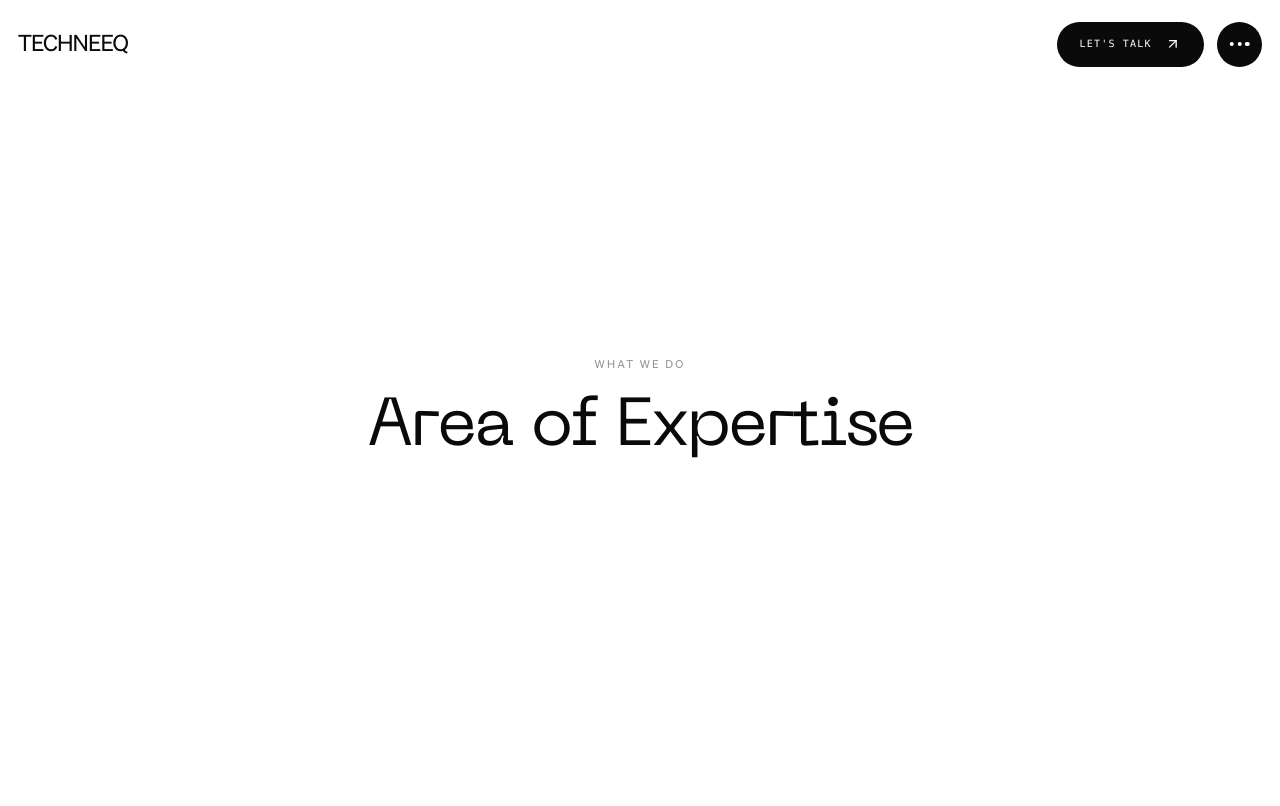
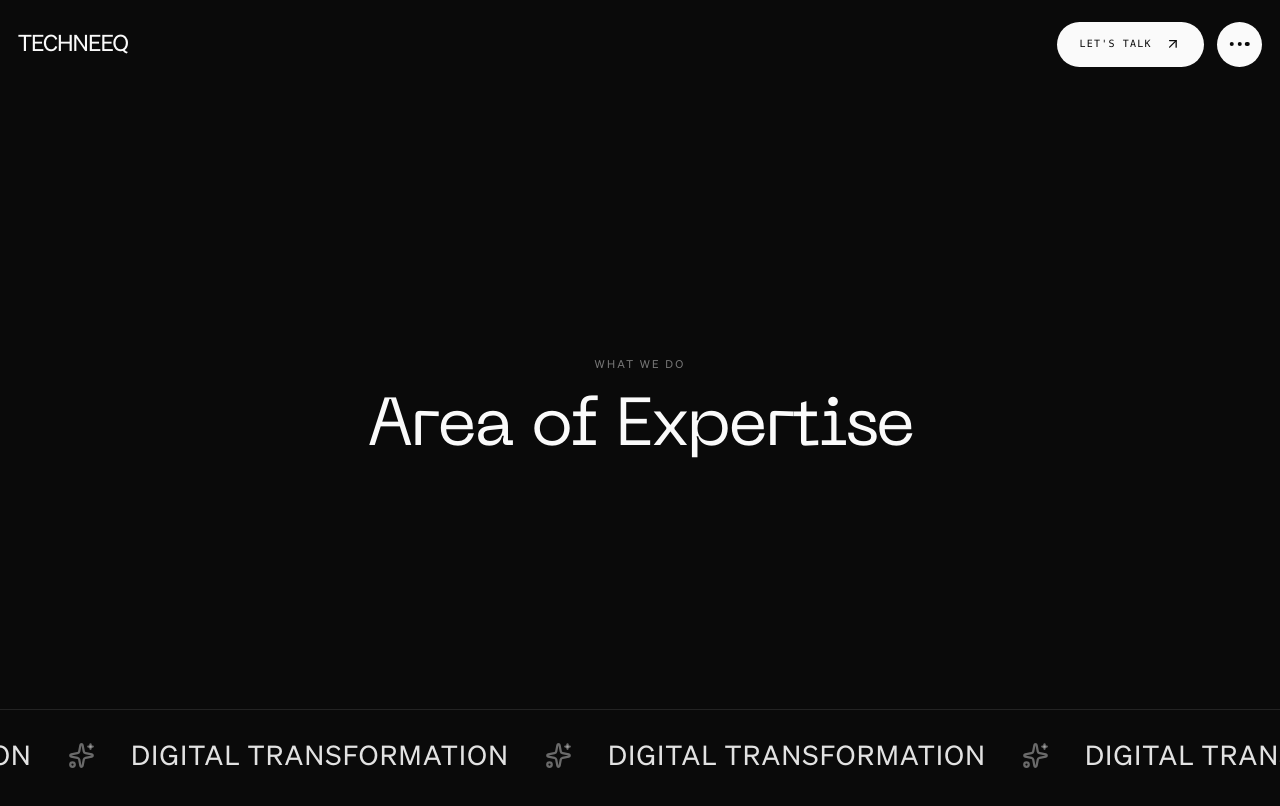
Before and after one commit to om-bhargav/techneeq, a React (Vite) app: page /solutions in a window 1280 px wide. Shown: the top 806 px of the page. Built offline with nearby package versions, Linux system fonts and the light colour scheme.

Commit message:
added fix

```diff
--- a/package.json
+++ b/package.json
@@ -7,7 +7,8 @@
     "dev": "vite",
     "build": "tsc -b && vite build",
     "lint": "eslint .",
-    "preview": "vite preview"
+    "preview": "vite preview",
+    "start": "pnpm build && pnpm preview"
   },
   "dependencies": {
     "@base-ui/react": "^1.7.0",
--- a/src/components/shared/Solutions.tsx
+++ b/src/components/shared/Solutions.tsx
@@ -1,26 +1,23 @@
-import { lazy, Suspense } from "react";
+import { lazy } from "react";
+const BusinessOutcome = lazy(
+  () => import("@/components/home/BusinessOutcome")
+);
+const CTA = lazy(() => import("../home/CTA"));
 import TechStacks from "../solutions/TechStacks";
 import SolutionsProvided from "../solutions/SolutionsProvided";
 import ExpertiseTransition from "../solutions/InteractiveScrollSection";
 
-const BusinessOutcome = lazy(
-  () => import("../home/BusinessOutcome")
-);
-
-const CTA = lazy(
-  () => import("../home/CTA")
-);
 
 export default function Solutions() {
   return (
     <main className="grid gap-8 md:gap-20">
       <ExpertiseTransition />
+
       <SolutionsProvided />
+
       <TechStacks />
-      <Suspense fallback={null}>
-        <BusinessOutcome />
-        <CTA />
-      </Suspense>
+      <BusinessOutcome />
+      <CTA />
     </main>
   );
 }
--- a/src/components/solutions/InteractiveScrollSection.tsx
+++ b/src/components/solutions/InteractiveScrollSection.tsx
@@ -1,25 +1,25 @@
 "use client";
 
-import {  useRef } from "react";
-// import { useEffect, useState } from "react";
+import { useRef } from "react";
+import { useEffect, useState } from "react";
 import { motion, useScroll, useTransform } from "framer-motion";
 import { ArrowRight, MoveRight } from "lucide-react";
-// import { Sparkles } from "lucide-react";
-// import { useDarkSection } from "@/hooks/useDarkSection";
-// import FastMarquee from "react-fast-marquee";
+import { Sparkles } from "lucide-react";
+import { useDarkSection } from "@/hooks/useDarkSection";
+import FastMarquee from "react-fast-marquee";
 import SectionHeader from "../global/section/SectionHeader";
 
 // This checks if your bundler wrapped the component in a module object.
 // If it did, it unwraps it. If it didn't, it just uses it normally.
-// const Marquee = (FastMarquee as any).default || FastMarquee;
+const Marquee = (FastMarquee as any).default || FastMarquee;
 
 export default function ExpertiseTransition() {
     const containerRef = useRef<HTMLDivElement>(null);
-    // const [isMounted, setIsMounted] = useState(false);
+    const [isMounted, setIsMounted] = useState(false);
 
-        // useEffect(() => {
-        //     setIsMounted(true);
-        // }, []);
+    useEffect(() => {
+        setIsMounted(true);
+    }, []);
     const { scrollYProgress } = useScroll({
         target: containerRef,
         offset: ["start start", "end end"],
@@ -29,7 +29,7 @@ export default function ExpertiseTransition() {
     // 1. Wait a bit, then scroll text up between 15% and 35% of the way down.
     const contentY = useTransform(scrollYProgress, [0.15, 0.35], ["0vh", "-100vh"]);
 
-    // useDarkSection(containerRef);
+    useDarkSection(containerRef);
 
     return (
         <section
@@ -46,7 +46,7 @@ export default function ExpertiseTransition() {
                 >
                     {/* === GROUP 1 (SCREEN 1) === */}
                     <div className="flex h-screen w-full flex-col items-center justify-center">
-                        <SectionHeader label="What We Do" title="Area of Expertise" titleclassName="md:text-6xl!"/>
+                        <SectionHeader label="What We Do" title="Area of Expertise" titleclassName="md:text-6xl!" />
                     </div>
 
                     {/* === GROUP 2 (SCREEN 2) === */}
@@ -70,10 +70,10 @@ export default function ExpertiseTransition() {
                     </div>
                 </motion.div>
 
-                {/* <motion.div
-                    className="absolute bottom-0 left-0 flex w-full overflow-hidden border-t border-foreground/10 py-6"
-                > */}
-                    {/* {isMounted &&
+                {isMounted &&
+                    <motion.div
+                        className="absolute bottom-0 left-0 flex bg-background w-full overflow-hidden border-t border-foreground/10 py-6"
+                    >
                         <Marquee
                             speed={50}
                             autoFill={true}
@@ -86,8 +86,8 @@ export default function ExpertiseTransition() {
                                 <Sparkles className="size-6 text-foreground/40" />
                             </div>
                         </Marquee>
-                    } */}
-                {/* </motion.div> */}
+                    </motion.div>
+                }
 
                 {/* =========================================
                     3. HORIZONTAL EXPANDING LINES OVERLAY
--- a/src/components/solutions/SolutionsProvided.tsx
+++ b/src/components/solutions/SolutionsProvided.tsx
@@ -325,16 +325,11 @@ function SolutionContent({
         </div>
       </div>
 
-      {/* Heading */}
-      <h3 className="mt-12 max-w-xl font-display text-3xl leading-[0.98] tracking-[-0.04em] sm:text-4xl lg:text-5xl">
-        {solution.title}
-      </h3>
-
-      {/* Description */}
-      <p className="mt-6 max-w-md text-xs leading-5 text-muted-foreground sm:text-sm sm:leading-6">
-        {solution.description}
-      </p>
-
+      <Section.Header
+        title={solution.title}
+        description={solution.description}
+        wantStrip={false}
+      />
       {/* Capability list */}
       <div className="mt-12 max-w-lg">
         <div className="mb-4 font-mono text-[8px] uppercase tracking-[0.18em] text-foreground/30">
--- a/src/components/solutions/TechStacks.tsx
+++ b/src/components/solutions/TechStacks.tsx
@@ -1,5 +1,3 @@
-"use client";
-
 import { useState } from "react";
 
 import { motion, AnimatePresence } from "framer-motion";
@@ -129,7 +127,6 @@ export default function TechStacks() {
 
               <div className="relative mt-8 h-px w-16 bg-foreground/20">
                 <motion.div
-                  layoutId="tech-line"
                   className="absolute inset-y-0 left-0 w-full bg-foreground"
                 />
               </div>
```
Lines whose indentation alone changed are shown as unchanged.
